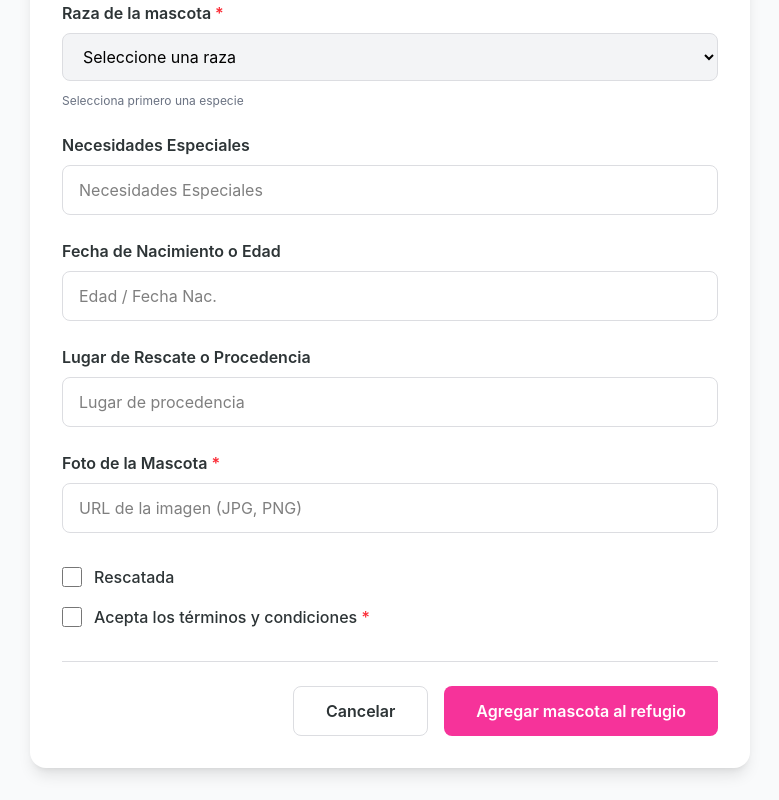
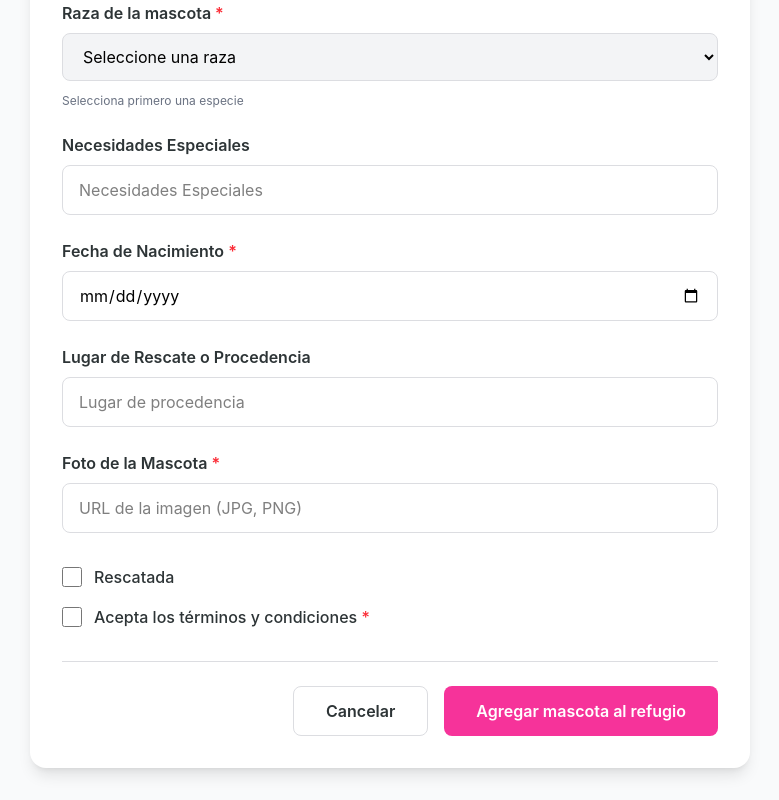
Before and after one commit to UDFJDC-ModelosProgramacion/MP_202610_G81_E2_Front, a React (Vite) app: page /create-pet in a window 1280 px wide. Shown: the part 777-1577 px from the top of the page, without its empty margins (250-1029 px from the left). Built offline with nearby package versions, Linux system fonts and the light colour scheme.

Commit message:
correction of date and entry data errors.

```diff
--- a/src/pages/CreatePetScreen.tsx
+++ b/src/pages/CreatePetScreen.tsx
@@ -91,6 +91,15 @@ export function CreatePetScreen() {
     if (formData.species !== 'Other' && !formData.breed) newErrors.breed = 'Requerido';
     if ((formData.species === 'Other' || formData.breed === 'Otra') && !formData.customBreed) {
       newErrors.customBreed = 'Requerido';
+    }
+
+    if (!formData.bornDate) {
+      newErrors.bornDate = 'Requerido';
+    } else {
+      const todayStr = new Date().toISOString().split('T')[0];
+      if (formData.bornDate > todayStr) {
+        newErrors.bornDate = 'La fecha no puede ser en el futuro';
+      }
     }
 
     if (!formData.imageUrl) newErrors.imageUrl = 'Requerido';
@@ -371,16 +380,19 @@ export function CreatePetScreen() {
 
               <div>
                 <label className="block font-semibold text-[#2D3436] mb-2" htmlFor="bornDate">
-                  Fecha de Nacimiento o Edad
+                  Fecha de Nacimiento <span className="text-red-500">*</span>
                 </label>
                 <input
                   id="bornDate"
-                  type="text"
+                  type="date"
                   value={formData.bornDate}
                   onChange={handleChange}
-                  className="w-full px-4 py-3 bg-white border border-[#DCDDE1] rounded-lg focus:outline-none focus:border-pink-500 focus:ring-1 focus:ring-pink-500 transition-colors"
-                  placeholder="Edad / Fecha Nac."
+                  max={new Date().toISOString().split('T')[0]}
+                  className={`w-full px-4 py-3 bg-white border ${
+                    errors.bornDate ? 'border-red-500 bg-red-50' : 'border-[#DCDDE1]'
+                  } rounded-lg focus:outline-none focus:border-pink-500 focus:ring-1 focus:ring-pink-500 transition-colors`}
                 />
+                {errors.bornDate && <p className="mt-1 text-red-500 text-sm font-semibold">{errors.bornDate}</p>}
               </div>
 
               <div>
--- a/src/pages/RegisterScreen.tsx
+++ b/src/pages/RegisterScreen.tsx
@@ -25,8 +25,10 @@ export function RegisterScreen() {
     if (!formData.name) newErrors.name = 'El nombre es requerido.';
     if (!formData.email) newErrors.email = 'El correo es requerido.';
 
-    if (formData.password.length < 6) {
-      newErrors.password = 'La contraseña debe tener al menos 6 caracteres.';
+    if (!formData.password) {
+      newErrors.password = 'La contraseña es obligatoria.';
+    } else if (!/^(?=.*[a-zA-Z])(?=.*\d).{8,}$/.test(formData.password)) {
+      newErrors.password = 'La contraseña debe tener al menos 8 caracteres y contener letras y números.';
     }
 
     if (formData.password !== formData.confirmPassword) {
```
Also changed, not shown: 2 other files (tests, documents, lock files or other folders).
